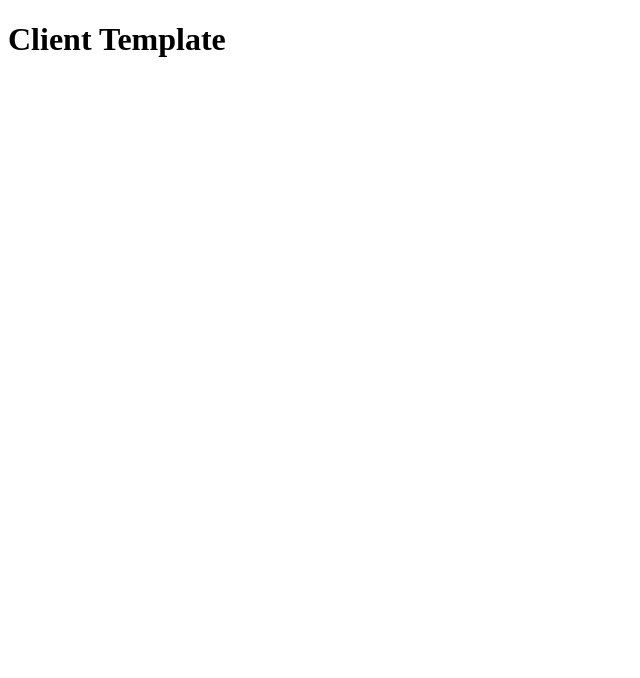
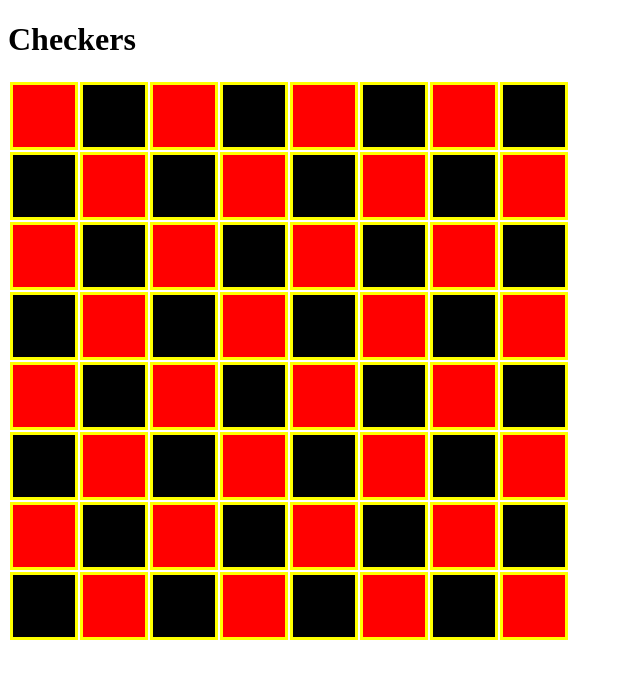
Before and after one commit to slyeargin/checkers, a website: page app/index.jade in a window 1280 px wide. Shown: the whole page, without its empty margins (0-640 px from the left). Drawn offline with nearby package versions, Linux system fonts and the light colour scheme; files that its build step writes are made by us from their sources.

Commit message:
Updated README

```diff
--- a/app/css/app.less
+++ b/app/css/app.less
@@ -0,0 +1,10 @@
+td {
+  background-color: #ff0000;
+  height: 60px;
+  width: 60px;
+  border: 3px solid #ffff00;
+}
+
+td.playable {
+  background-color: #000 !important;
+}
--- a/app/index.jade
+++ b/app/index.jade
@@ -2,10 +2,22 @@ doctype html
 html(lang='en')
   head
     meta(charset='utf-8')
-    title Client Template
+    title Checkers
     link(rel='stylesheet', href='./css/app.css')
   body
-    h1 Client Template
+    h1 Checkers
+
+    .pure-g
+      .pure-u-1
+        table#game.pure-table.pure-table-bordered
+          tbody
+            - var rows = 8;
+            - var cols = 8;
+            - for (var i = 0; i < rows ; i++)
+              tr
+                - for (var j = 0; j < cols; j++)
+                  - var squareClass = ((i+j)%2) ? 'playable' : '';
+                  td(class=squareClass data-x=j data-y=i)
 
     script(src='./js/vendor/jquery-2.1.0.js')
     script(src='./js/source/main.js')
```
Also changed, not shown: README.md.
